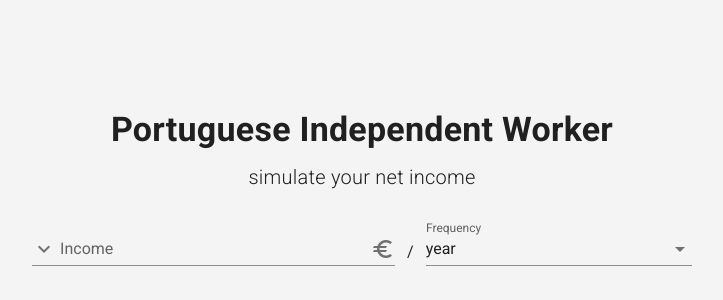
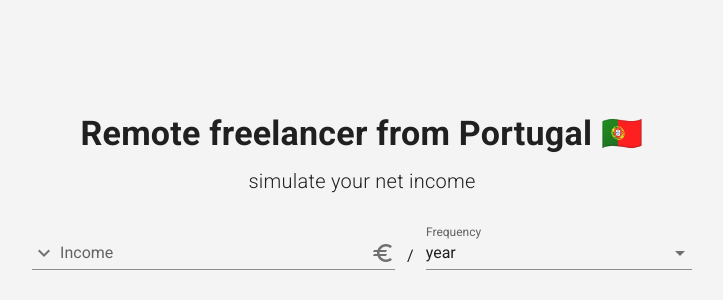
Before and after one commit to franciscobmacedo/remotefreelancept, a Vue app: page / in a window 1280 px wide. Shown: the part 190-490 px from the top of the page, without its empty margins (278-1001 px from the left). Built offline with nearby package versions, Linux system fonts and the light colour scheme.

Commit message:
layout improvements

```diff
--- a/src/App.vue
+++ b/src/App.vue
@@ -6,13 +6,13 @@
           <v-col class="pt-0 mt-0">
             <div
               class="text-center font-weight-bold"
-              :class="valid ? 'text-h6' : 'display-1 mb-3'"
+              :class="validateCount > 0 ? 'text-h6' : 'display-1 mb-3 mt-2'"
             >
-              Portuguese Independent Worker
+              Remote freelancer from Portugal 🇵🇹
             </div>
             <div
               class="text-center text-h6 font-weight-light"
-              :class="valid ? 'text-caption' : 'text-h6 mb-3'"
+              :class="validateCount > 0 ? 'text-caption' : 'text-h6 mb-3'"
             >
               simulate your net income
             </div>
@@ -42,8 +42,6 @@
               <Details />
             </v-col>
           </v-row>
-          <!-- <v-row align="center" justify="center">
-          </v-row> -->
         </div>
       </v-container>
     </v-main>
```
